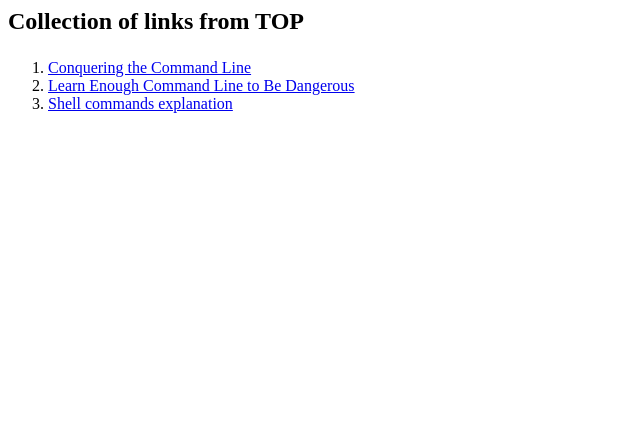
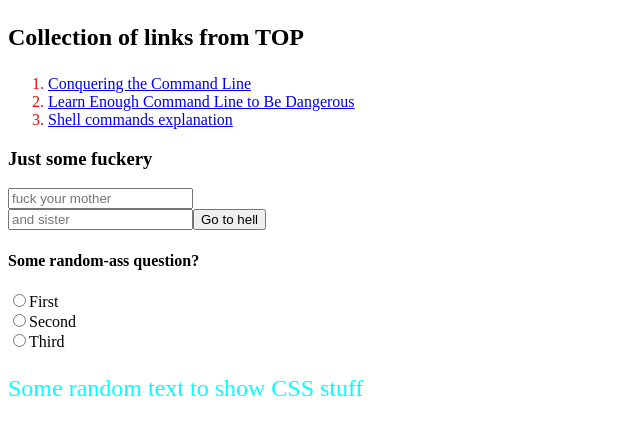
Before and after one commit to amaturewebdev/git_test, a plain HTML site: page index.html in a window 1280 px wide. Shown: the whole page, without its empty margins (0-640 px from the left). Drawn offline with Linux system fonts and the light colour scheme.

Commit message:
updated index.html added input,html

```diff
--- a/index.html
+++ b/index.html
@@ -1,5 +1,22 @@
+<!DOCTYPE html>
+
 <html>
     <head>
+        <style>
+            li {
+                font-family: manospace;
+                color: red;
+
+            }
+
+            .class-kvas{
+                color: aqua;
+            }
+
+            #pid {
+                font-size: 24px;
+            }
+        </style>
         <title>
             My first web page! (not really)
         </title>
@@ -12,6 +29,30 @@
                 <li><a href="https://www.learnenough.com/command-line-tutorial/basics" target="_blank">Learn Enough Command Line to Be Dangerous </a></li>
                 <li><a href="https://explainshell.com/" target="_blank">Shell commands explanation</a></li>
             </ol>
+            <h3>Just some fuckery</h3>
+            <input type="text" placeholder="fuck your mother">
+            <form action="file:///home/cyber/Documents/test_proj/git_test/input.html"><input type="text" placeholder="and sister"><button type="submit">Go to hell</button></form>
+            <h4>
+                <p>
+                    Some random-ass question?
+                </p>
+            </h4>
+            <form>
+                <label for="first">
+                    <input type="radio" id="first" name="choice">First
+                </label>
+                <br>
+                <label for="second">
+                    <input type="radio" id="second" name="choice">Second
+                </label>
+                <br>
+                <label for="third">
+                    <input type="radio" id="third" name="choice">Third
+                </label>
+            </form>
+            <div id="pid">
+                <p class="class-kvas">Some random text to show CSS stuff</p>
+            </div>
         </main>
     </body>
 </html>
```
Also changed, not shown: input.html (added).
